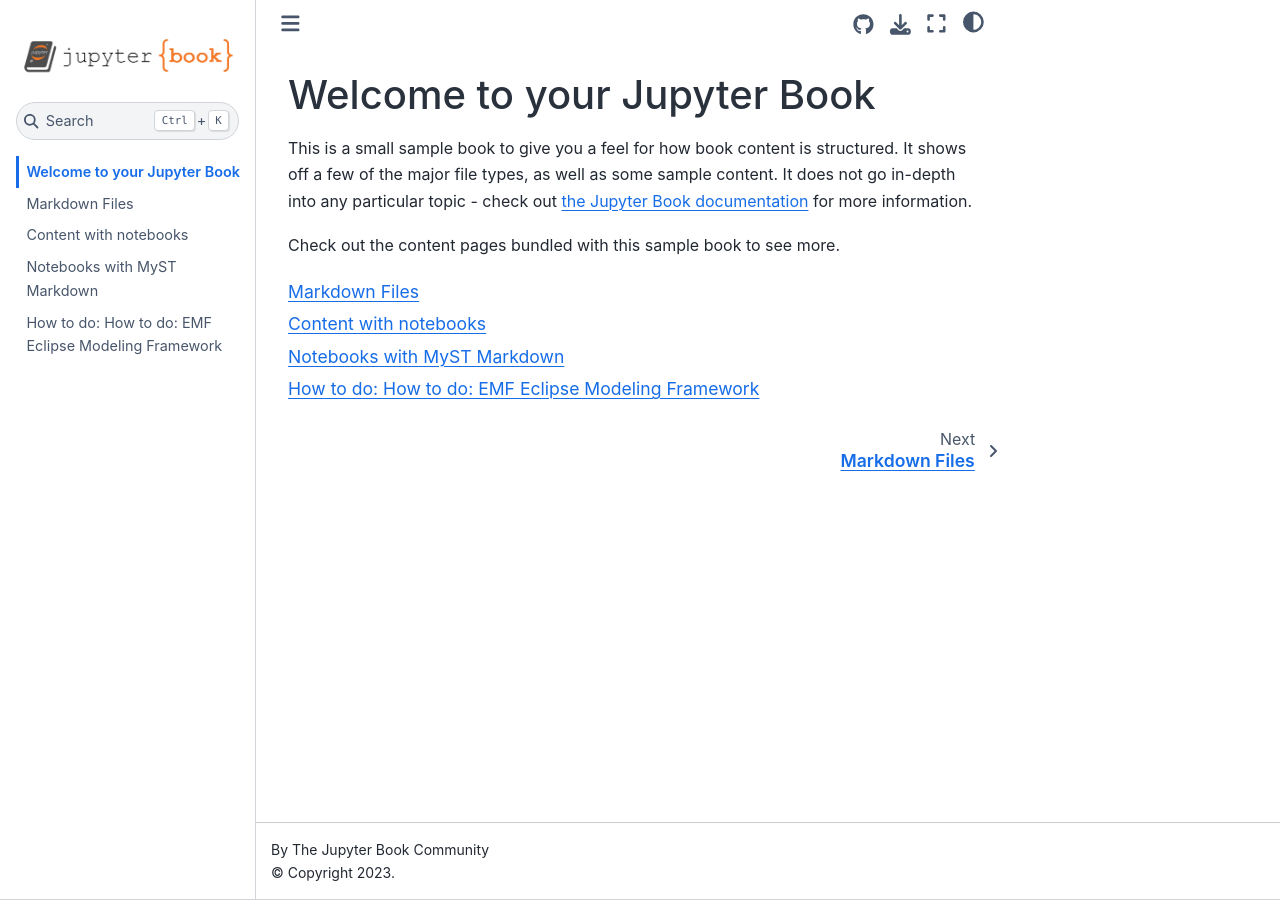
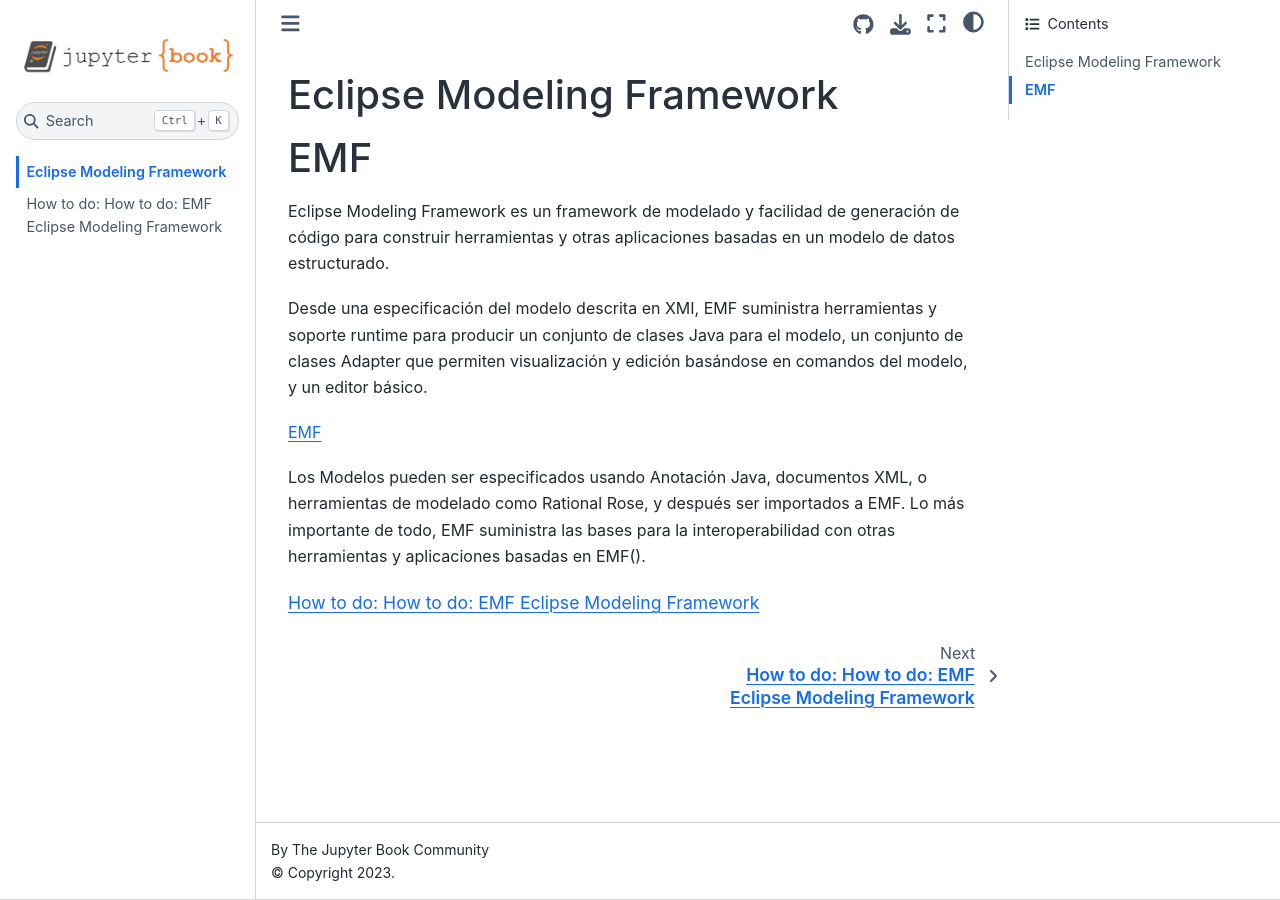
Before and after one commit to edisao/emf, a Jupyter Book: the page built from intro.md, in a window 1280 px wide. Built offline with Jupyter Book 1.0.4 settings and Sphinx 7.4.7 and the Sphinx Book theme 1.1.4, drawn with Linux system fonts in a browser that asks for light colours.

Commit message:
Ajuste 1

````diff
--- a/_toc.yml
+++ b/_toc.yml
@@ -4,7 +4,4 @@
 format: jb-book
 root: intro
 chapters:
-  - file: markdown
-  - file: notebooks
-  - file: markdown-notebooks
   - file: emf
--- a/intro.md
+++ b/intro.md
@@ -1,11 +1,15 @@
-# Welcome to your Jupyter Book
+# Eclipse Modeling Framework
 
-This is a small sample book to give you a feel for how book content is
-structured.
-It shows off a few of the major file types, as well as some sample content.
-It does not go in-depth into any particular topic - check out [the Jupyter Book documentation](https://jupyterbook.org) for more information.
+# EMF
 
-Check out the content pages bundled with this sample book to see more.
+Eclipse Modeling Framework es un framework de modelado y facilidad de generación de código para construir herramientas y otras aplicaciones basadas en un modelo de datos estructurado.
+
+Desde una especificación del modelo descrita en XMI, EMF suministra herramientas y soporte runtime para producir un conjunto de clases Java para el modelo, un conjunto de clases Adapter que permiten visualización y edición basándose en comandos del modelo, y un editor básico.
+
+[EMF](https://www.eclipse.org/modeling/emf/)
+
+Los Modelos pueden ser especificados usando Anotación Java, documentos XML, o herramientas de modelado como Rational Rose, y después ser importados a EMF. Lo más importante de todo, EMF suministra las bases para la interoperabilidad con otras herramientas y aplicaciones basadas en EMF().
 
 ```{tableofcontents}
+
 ```
````
